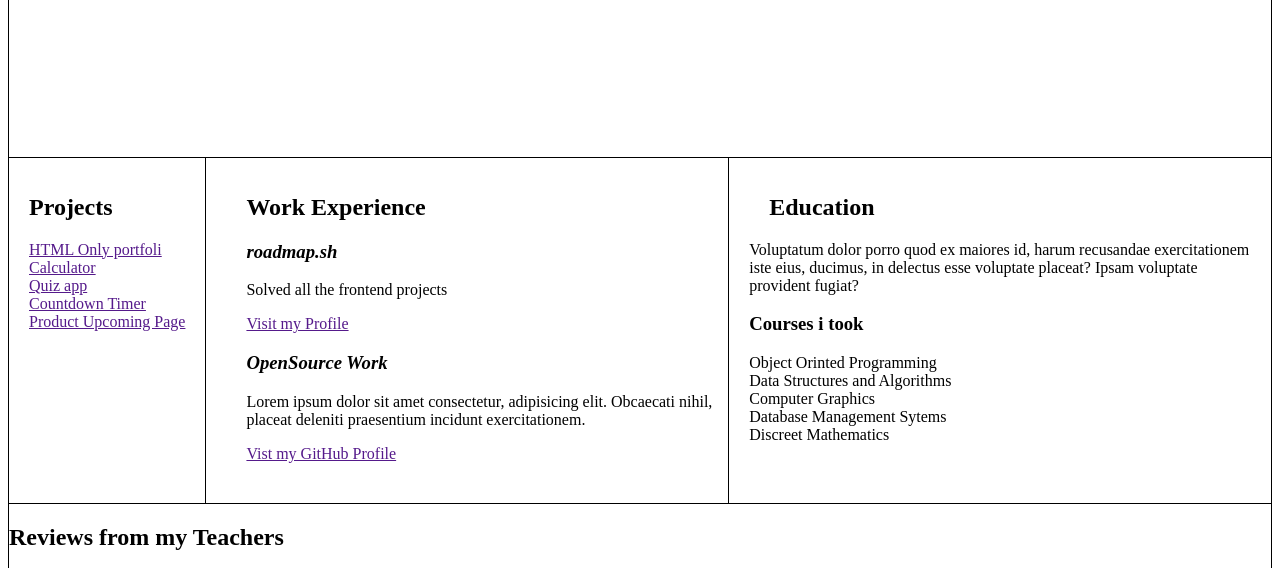
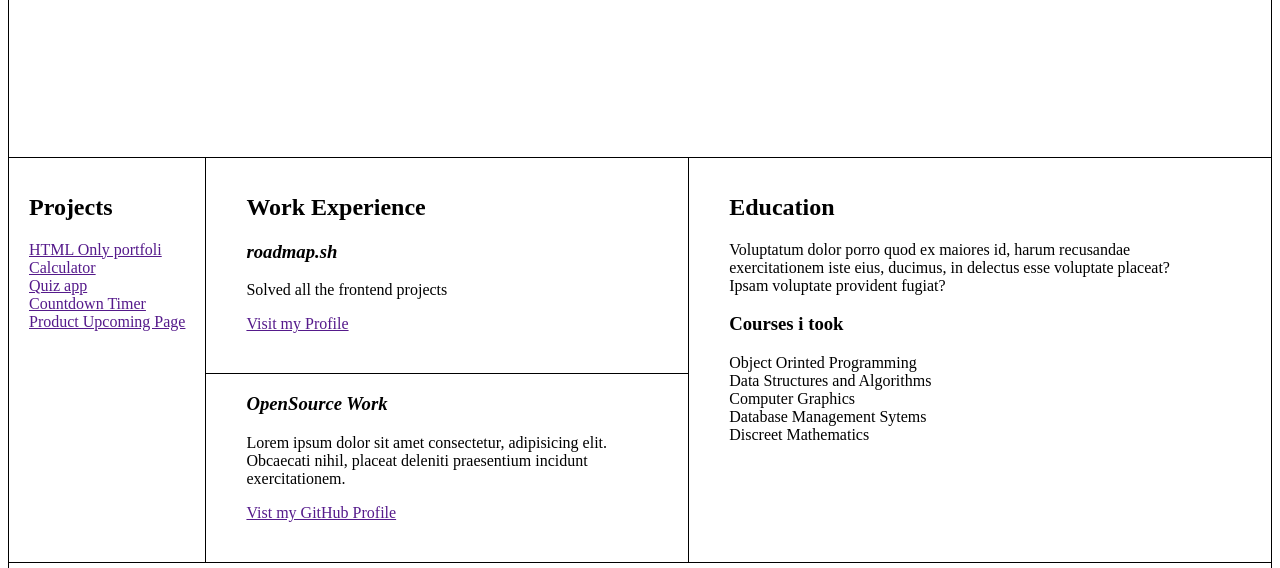
Before and after one commit to deankaski1995-cpu/MultiPageWebsite, a plain HTML site: page index.html in a window 1280 px wide. Shown: the part 211-779 px from the top of the page. Drawn offline with Linux system fonts and the light colour scheme.

Commit message:
Finshed the middle section.

```diff
--- a/index.html
+++ b/index.html
@@ -44,20 +44,23 @@
       border-left: 1px solid black;
     }
 
-    .main-content-container h2,
-    .main-content-container section,
-    .main-content-container section h2 {
-      padding-left: clamp(1rem, 2vw, 2rem);
-    }
 
     .main-content-container > section + section {
       border-left: 1px solid black;
+      padding-bottom: clamp(3rem, 5vh, 6rem);
+      padding-inline: clamp(2rem, 5vw, 4rem);
     }
 
-    .work-experience-container {
+    .experience-container-one {
+      border-bottom: 1px solid black;
       padding-bottom: clamp(3rem, 5vh, 6rem);
+      padding-inline: clamp(2rem, 5vw, 4rem);
     }
 
+    .experience-container-two {
+      padding-bottom: clamp(3rem, 5vh, 6rem);
+      padding-inline: clamp(2rem, 5vw, 4rem);
+    }
 
     .home-container > aside,
     .main-content-container > section {
@@ -111,6 +114,7 @@
     </aside>
     <section class="main-content-container">
       <section class="work-experience-container">
+        <div class="experience-container-one">
           <h2>Work Experience</h2>
           <section>
             <h3><em>roadmap.sh</em></h3>
@@ -119,7 +123,8 @@
             </p>
             <a href="">Visit my Profile</a>
           </section>
-        <section>
+        </div>
+        <section class="experience-container-two">
           <h3><em>OpenSource Work</em></h3>
           <p>
             Lorem ipsum dolor sit amet consectetur, adipisicing elit. Obcaecati nihil, placeat deleniti praesentium incidunt exercitationem.
```
Lines whose indentation alone changed are shown as unchanged.
